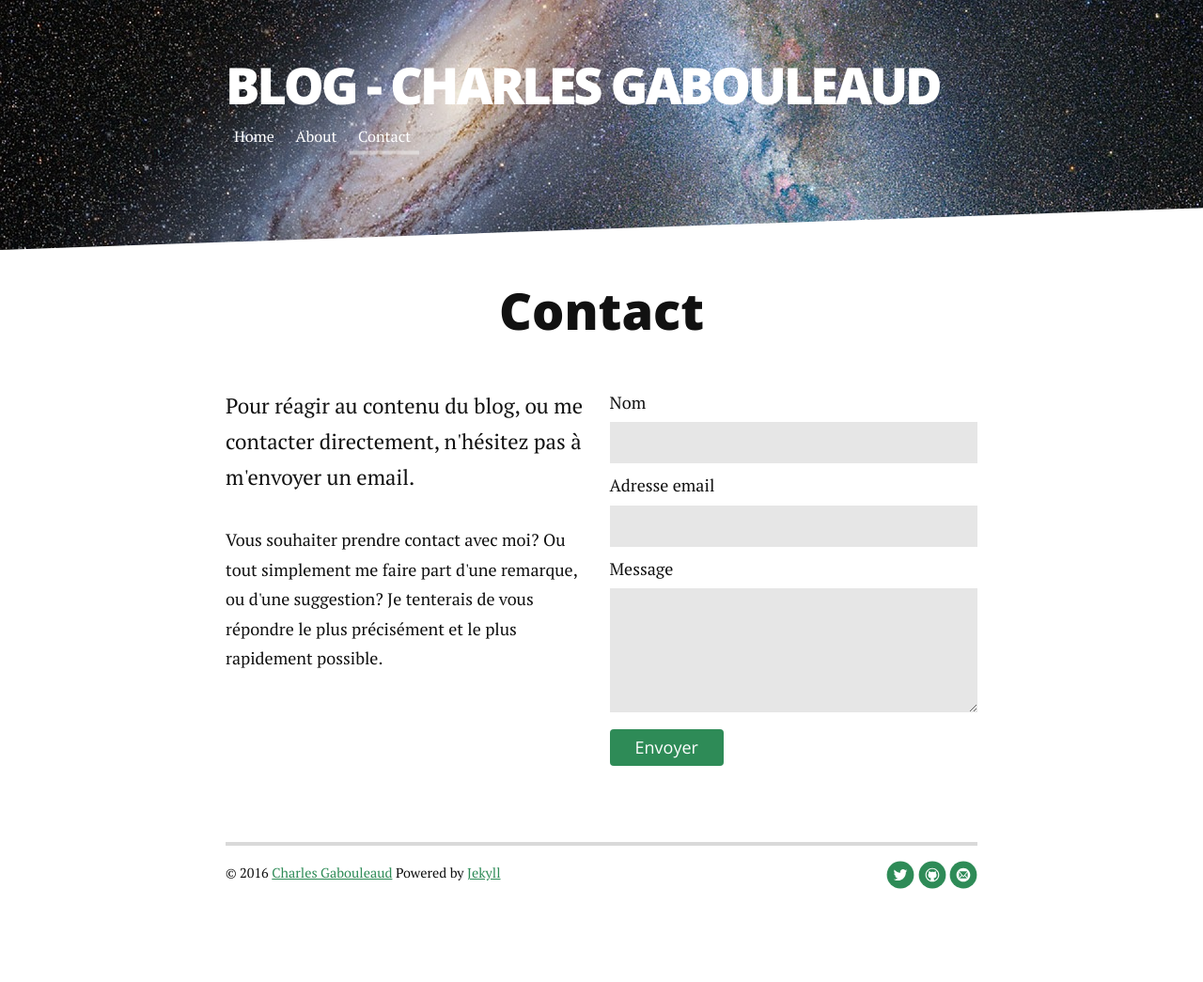
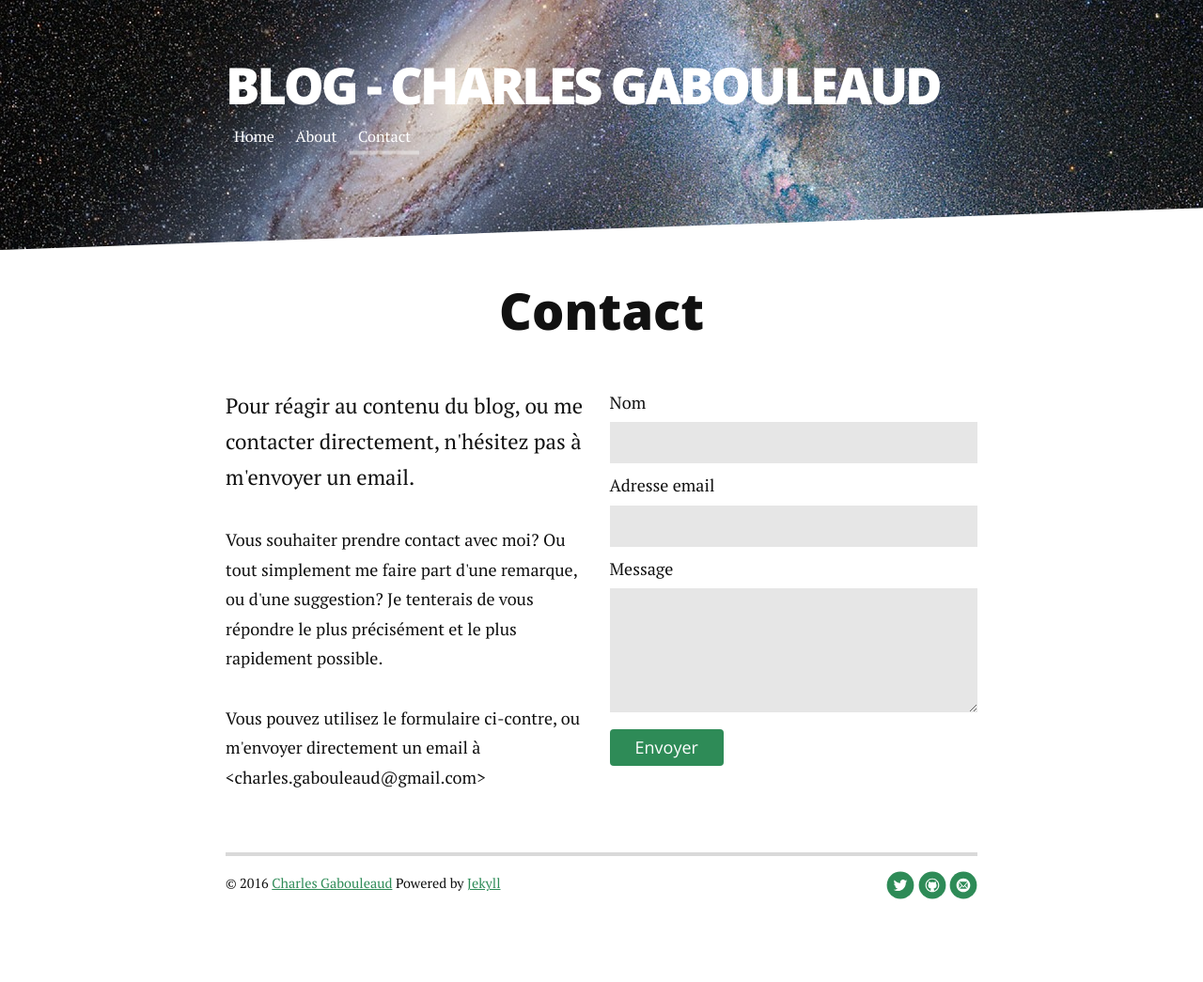
Before and after one commit to charlesgabouleaud/charlesgabouleaud.github.io, a Jekyll site: the page built from contact.md, in a window 1280 px wide. Shown: the whole page at 94% size. Built offline with Jekyll 4.4.1, drawn with Linux system fonts in a browser that asks for light colours; nearby versions of some CDN libraries.

Commit message:
Ajout de l'adresse email

```diff
--- a/contact.md
+++ b/contact.md
@@ -8,6 +8,7 @@ title: Contact Charles Gabouleaud
   <div class="contactContent">
     <p class="intro">Pour réagir au contenu du blog, ou me contacter directement, n'hésitez pas à m'envoyer un email.</p>
     <p>Vous souhaiter prendre contact avec moi? Ou tout simplement me faire part d'une remarque, ou d'une suggestion? Je tenterais de vous répondre le plus précisément et le plus rapidement possible.</p>
+	<p>Vous pouvez utilisez le formulaire ci-contre, ou m'envoyer directement un email à <charles.gabouleaud@gmail.com></p>
   </div>
   <form action="http://formspree.io/charles.gabouleaud@gmail.com" method="POST">
     <label for="name">Nom</label>
```
